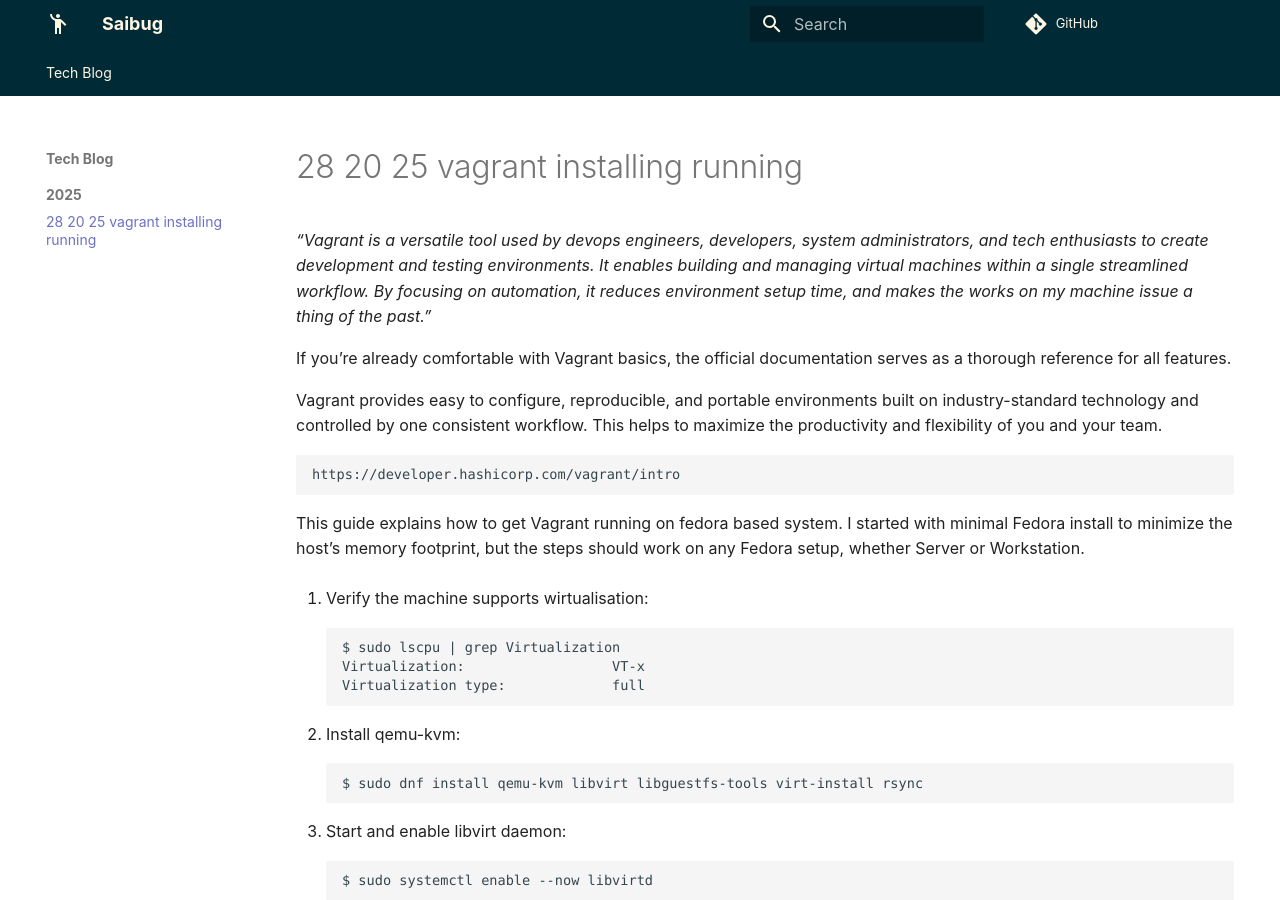
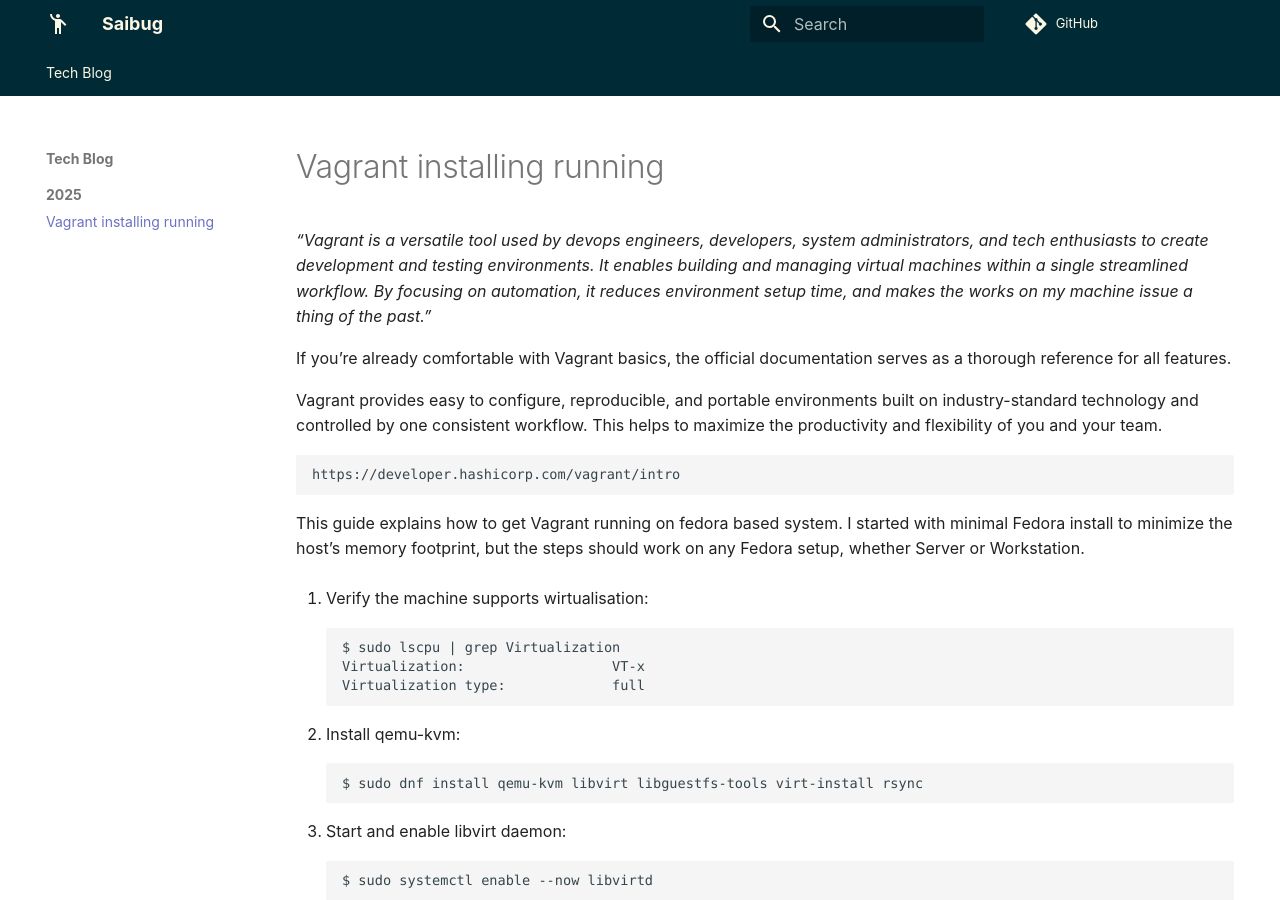
Before and after one commit to saibug/saibug.org, an MkDocs documentation site: the page built from docs/posts/Vagrant-installing-running.md, in a window 1280 px wide and 900 px high. Built offline with MkDocs 1.6.1 and Material for MkDocs 9.7.7, drawn with Linux system fonts in a browser that asks for light colours; comment, search, counter and statistics services are not loaded.

```diff
--- a/mkdocs.yml
+++ b/mkdocs.yml
@@ -34,9 +34,10 @@ markdown_extensions:
 nav:
   - Tech Blog:
     - 2025:
-      - posts/28-20-25-vagrant-installing-running.md
+      - posts/Vagrant-installing-running.md
 plugins:
   - awesome-pages:
       strict: false
   - redirects
   - search
+  - git-revision-date-localized
```
Also changed, not shown: docs/events/2025-PyconFR.md (added, +42 -0 lines), docs/posts/Vagrant-installing-running.md (renamed from docs/posts/28-20-25-vagrant-installing-running.md), 1 other file.
